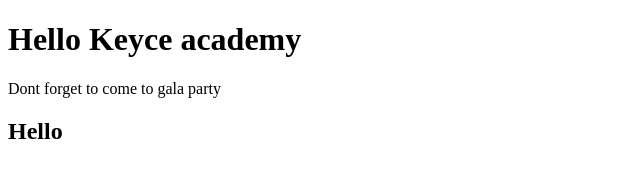
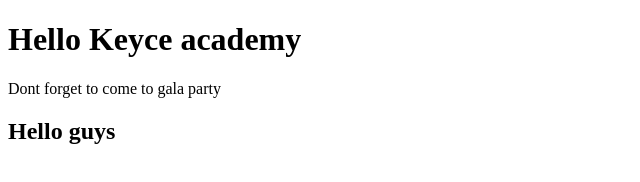
Before and after one commit to Bhuva16/project3, a plain HTML site: page index.html in a window 1280 px wide. Shown: the full height of the page, 0-640 px from the left. Drawn offline with Linux system fonts and the light colour scheme.

Commit message:
h2 hello guys

```diff
--- a/index.html
+++ b/index.html
@@ -11,6 +11,6 @@
         Dont forget to come to gala party
      </p>
 
-     <h2>Hello</h2>
+     <h2>Hello guys</h2>
 </body>
 </html>
```
